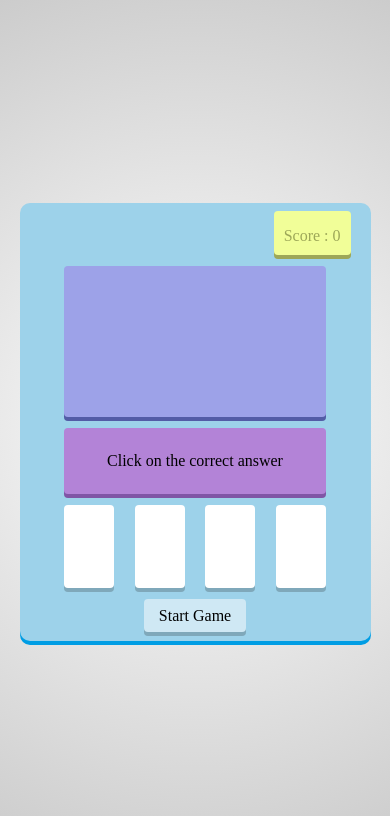
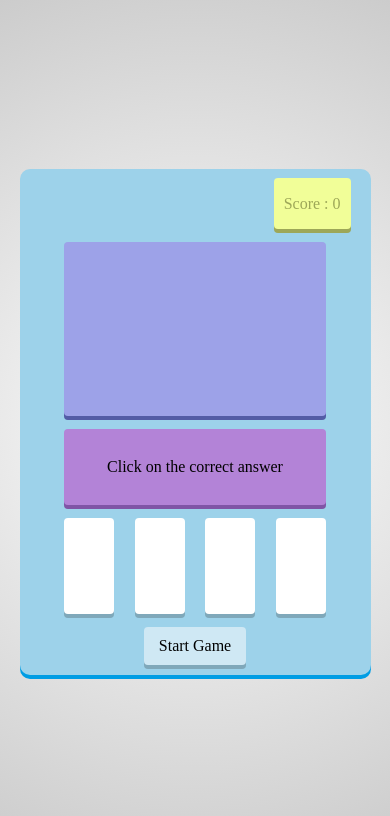
Before and after one commit to ChrisLubin/Math-Game, a plain HTML site: page index.html in a window 390 px wide. Drawn offline with Linux system fonts and the light colour scheme.

Commit message:
Fixed score alignment issue & made page non-scrollable

```diff
--- a/CSS/style.css
+++ b/CSS/style.css
@@ -14,6 +14,10 @@
 
 /* Changes so countdown does not clip into start/reset game button */
 @media only screen and (max-width: 670px) {
+  #container {
+    height: 60% !important;
+  }
+
   #footer {
     justify-content: center !important;
   }
@@ -48,9 +52,10 @@
   }
 }
 
-body {
+html, body {
   display: flex;
   justify-content: center;
+  position: fixed;
   height: 100vh;
   width: 100vw;
   overflow: hidden;
@@ -128,6 +133,7 @@ body {
   margin-right: 20px;
   height: 100%;
   padding: 0 10px;
+  align-items: center;
   background: #F1FE98;
   text-align: center;
   box-shadow: 0px 4px 0px 0px #9DA758;
```
